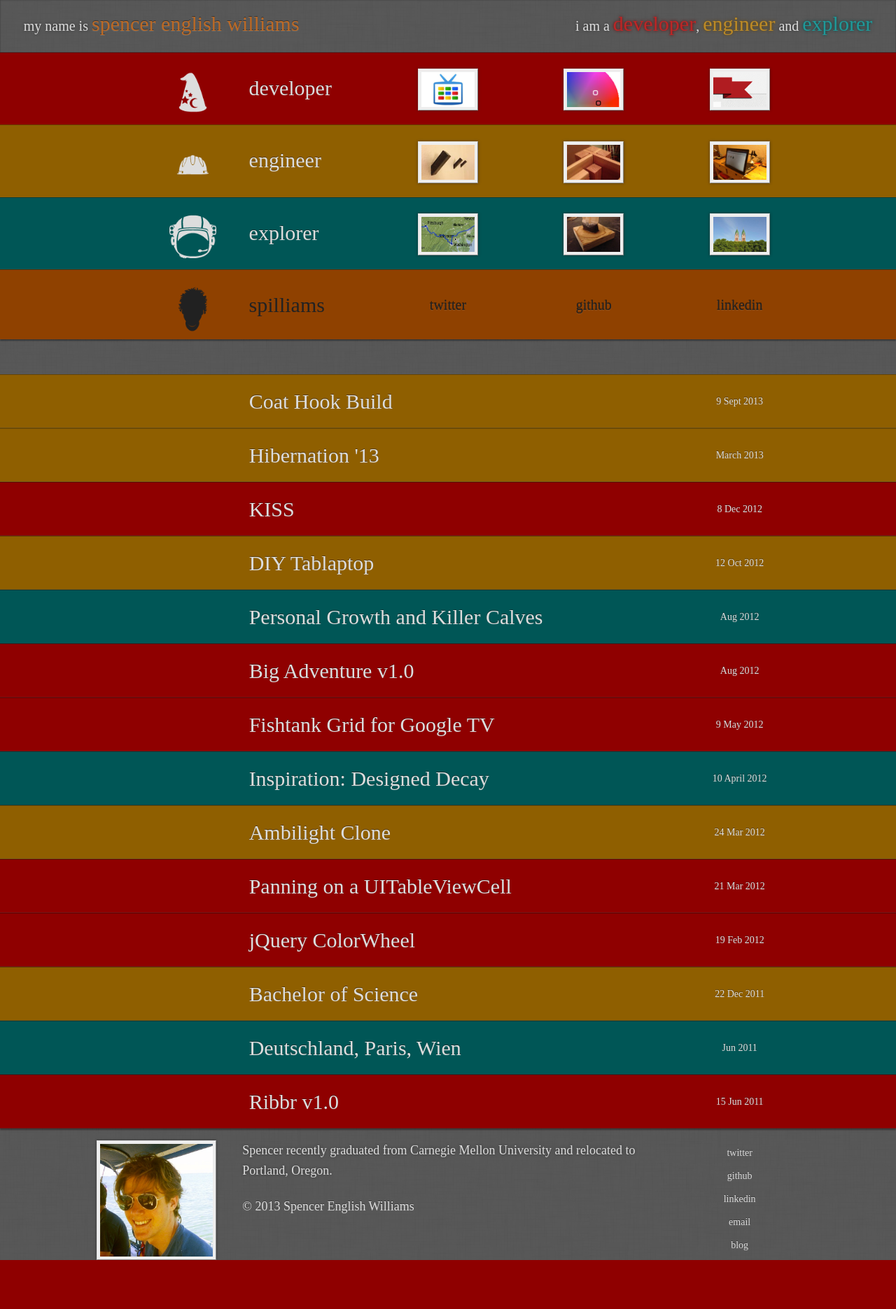
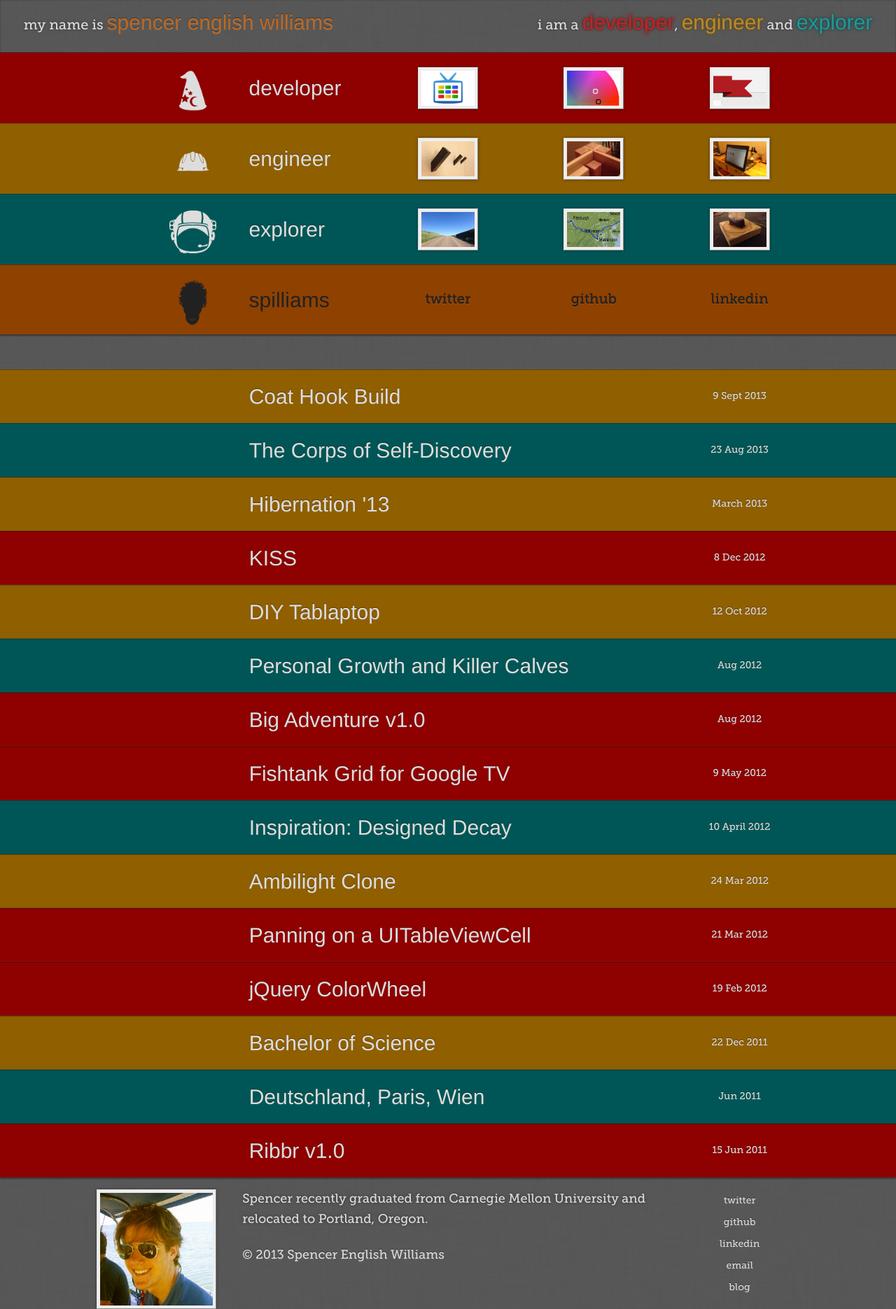
Before and after one commit to spilliams/s3willia, a PHP site: page / in a window 1280 px wide. Shown: the whole page at 70% size. Before the commit the page ends 1801 px from the top, so only its background shows below. Run offline with PHP 8.4, Linux system fonts and the light colour scheme; some web fonts are replaced.

Commit message:
wmcsd content, article grid, typeset fallbacks

```diff
--- a/javascripts/content.js
+++ b/javascripts/content.js
@@ -65,16 +65,35 @@ var articles = [
   {
     discipline:"exp",//eng, exp
     identifier:"wmcsd",
-    published:false,
+    published:true,
     headerTitle:"The Corps of Self-Discovery",
     date:"23 Aug 2013",
     hyperlinks:{
-      "blog post":"http://www.williamsandmeyer.co/day-78-done/"
+      "blog":"http://www.williamsandmeyer.co/",
+      "twitter photos":"https://twitter.com/surlylewis/media/grid",
+      "photosynths":"http://photosynth.net/userprofilepage.aspx?user=spilliams&content=Synths",
+      "route":"http://www.spencersbigadventure.com/tours/5"
     },
-    imageSrc:"",
+    imageSrc:"wmcsd.png",
     paragraphs:[
-      "",
-      ""
+      "In the summer of 2013 I undertook a quest to finish my cross-country cycling tour. This time I was with my good friend Grace, whom I had met in college 4 years previous.",
+      "<img data-src='images/articles/wmcsd/0.jpg'/>",
+      "We started in St Louis MO where Grace lived and about where I left off at the end of last year's tour. We kicked everything off with a big barbecue party with Grace's friends and family, then hit the Katy trail. At first it was slow going because we weren't in shape yet, besides which the Missouri was flooding and there was some tornado damage to cut through.",
+      "<img data-src='images/articles/wmcsd/1.jpg'/>",
+      "For the most part we stayed in public campgrounds. We each brought a tent&mdash;until one fateful stormy night in South Dakota, when we discovered how not-waterproof Grace's tent was. Sometimes we stayed with hosts from the WarmShowers network (which is like Couch Surfing but only for cyclists) and a handful of times we splurged on a hotel. I was really happy to camp though. I have a lot of good childhood memories in campgrounds, and I was disappointed last year that I didn't camp more.",
+      "<img data-src='images/articles/wmcsd/2.jpg'/>",
+      "Our route followed the Lewis &amp; Clark trail up the Missouri River, and we would have continued north some more but we heard some pretty terrifying stories of the hydrofracking in North Dakota. We decided to detour West, and we were not sorry. Advantages of the detour were places like the Badlands, the Black Hills, the Bighorn mountains and Yellowstone National Park.",
+      "<img data-src='images/articles/wmcsd/3.jpg'/>",
+      "<img data-src='images/articles/wmcsd/4.jpg'/>",
+      "There was never a day we didn't get on a bike. We would plan a &quot;rest day&quot; every 4 or 5 riding days, but those ended up being more about laundry and chores than actual resting. But we did some sightseeing too. In the Black Hills we took a day off to bike up the first half of the Needles Highway, to Sylvan Lake. There we took a relaxing swim before hiking up Harney Peak&mdash;the tallest US mountain East of the Rockies. This photo was taken during the Needles ride.",
+      "<img data-src='images/articles/wmcsd/5.jpg'/>",
+      "We had a lot of fun riding through Yellowstone, and once we were in Montana my mother caught up to us in her car and supported us through the Rockies. We drove for parts of that, because not doing so would mean we wouldn't get to see Glacier National Park, which is something I'd wanted to see for a long time.",
+      "Once we were on the Columbia river it wasn't long before we hit the Gorge and its unceasing Easterly winds. That last week of riding was the toughest I can remember, and entailed a couple of late night rides, a couple of early morning rides (before sunrise), and not a few tears of frustration. Here we are just after the 3000-mile mark near Umatilla WA.",
+      "<img data-src='images/articles/wmcsd/7.jpg'/>",
+      "After taking a few days' vacation in Portland, we took to the bikes again to finish the last leg: to the Pacific! We were joined by my brother and Grace's father. We rode out to a primitive USFS campground that Saturday night and the next morning, after stopping for breakfast in Astoria, we made it to Seaside and the welcoming (bronze) arms of Captains Meriwether Lewis and William Clark. Grace's mother and grandmother were there at the finish line too! We all drove back to Portland and enjoyed a celebratory dinner.",
+      "<img data-src='images/articles/wmcsd/8.jpg'/>",
+      "In all, we biked over 3300 miles in 11 weeks. This map shows the route we took, next to last year's for contrast.",
+      "<img data-src='images/articles/wmcsd/route.jpg'/>",
     ]
   },
   {
@@ -145,7 +164,8 @@ var articles = [
     hyperlinks:{
       "photos":"https://www.facebook.com/media/set/?set=a.4988463595772.2198941.1425030030&type=1&l=364ac6498d",
       "videos":"http://www.youtube.com/playlist?list=PLJ9rBKWG7TZ_6twwQPIhbvvr9bQcyHQ7S",
-      "blogs":"http://blog.spencerenglish.com/category/xc-tour/"
+      "blogs":"http://blog.spencerenglish.com/category/xc-tour/",
+      "route":"http://www.spencersbigadventure.com/tours/3"
     },
     imageSrc:"xcbt.jpg",
     paragraphs:[
--- a/sass/_grid.scss
+++ b/sass/_grid.scss
@@ -3,6 +3,7 @@
   -webkit-box-sizing: border-box;
   box-sizing: border-box; }
 
+$rowHeight: 75px;
 
 
 p, li { font-size: 18px; }
@@ -19,7 +20,7 @@ body {
     cursor: pointer;
   }
   #header {
-    line-height: 75px;
+    line-height: $rowHeight;
     a {
       line-height: 50px;
       font-size: 30px; } }
@@ -30,7 +31,7 @@ body {
   .feature .header {
     line-height: 100px; }
   .article .header {
-    line-height: 75px; }
+    line-height: $rowHeight; }
   #footer {
     a {
       font-size: 14px;
@@ -68,6 +69,9 @@ img {
   width: 100%;
   display: block;
 }
+.article .body {
+  padding-bottom: $rowHeight;
+}
 .article .body img.thumb {
   float: left;
   margin: 0 10px 10px 0;
--- a/sass/_typeset.scss
+++ b/sass/_typeset.scss
@@ -1,7 +1,28 @@
+// Cantarell, from Google Web Fonts
+
+@font-face {
+  font-family: 'Cantarell';
+  font-style: normal;
+  font-weight: normal;
+  src:
+    local('Cantarell Regular'),
+    local('Cantarell-Regular'),
+    url('http://themes.googleusercontent.com/static/fonts/cantarell/v2/V86VyqXbc09Sss3BPsMj17O3LdcAZYWl9Si6vvxL-qU.woff') format('woff'); }
+
+// Museo Slab, from My Fonts
+
+@font-face {
+  font-family: 'MuseoSlab-500';
+  src: url('../typefaces/202288_0_0.eot');
+  src:
+    url('../typefaces/202288_0_0.eot?#iefix') format('embedded-opentype'),
+    url('../typefaces/202288_0_0.woff') format('woff'),
+    url('../typefaces/202288_0_0.ttf') format('truetype'); }
+
 // Archer and Verlag come from HFJ's cloud.
 // <link rel="stylesheet" type="text/css" href="//cloud.typography.com/7377652/791262/css/fonts.css" />
-$serifFontFamily     : 'Archer SSm A', 'Archer SSm B';
-$sansSerifFontFamily : 'Verlag A', 'Verlag B';
+$serifFontFamily     : 'Archer SSm A', 'Archer SSm B', 'MuseoSlab-500', serif;
+$sansSerifFontFamily : 'Verlag A', 'Verlag B', 'Cantarell', 'Helvetica Neue', 'Helvetica', 'Arial', sans-serif;
 $monospaceFontFamily : "Consolas", "Menlo", "DejaVu Sans Mono", monospace;
 
 // Usage of typefaces
--- a/stylesheets/theme.css
+++ b/stylesheets/theme.css
@@ -296,32 +296,45 @@ img {
   border: 0 none transparent;
 }
 
-/* line 9, ../sass/_typeset.scss */
-body, .serif {
-  font-family: "Archer SSm A", "Archer SSm B";
+@font-face {
+  font-family: 'Cantarell';
+  font-style: normal;
+  font-weight: normal;
+  src: local("Cantarell Regular"), local("Cantarell-Regular"), url("http://themes.googleusercontent.com/static/fonts/cantarell/v2/V86VyqXbc09Sss3BPsMj17O3LdcAZYWl9Si6vvxL-qU.woff") format("woff");
 }
 
-/* line 13, ../sass/_typeset.scss */
-#header a, .title, .sans {
-  font-family: "Verlag A", "Verlag B";
+@font-face {
+  font-family: 'MuseoSlab-500';
+  src: url("../typefaces/202288_0_0.eot");
+  src: url("../typefaces/202288_0_0.eot?#iefix") format("embedded-opentype"), url("../typefaces/202288_0_0.woff") format("woff"), url("../typefaces/202288_0_0.ttf") format("truetype");
 }
 
-/* line 17, ../sass/_typeset.scss */
+/* line 30, ../sass/_typeset.scss */
+body, .serif {
+  font-family: "Archer SSm A", "Archer SSm B", "MuseoSlab-500", serif;
+}
+
+/* line 34, ../sass/_typeset.scss */
+#header a, .title, .sans {
+  font-family: "Verlag A", "Verlag B", "Cantarell", "Helvetica Neue", "Helvetica", "Arial", sans-serif;
+}
+
+/* line 38, ../sass/_typeset.scss */
 code, pre, .monospace {
   font-family: "Consolas", "Menlo", "DejaVu Sans Mono", monospace;
 }
 
-/* line 8, ../sass/_grid.scss */
+/* line 9, ../sass/_grid.scss */
 p, li {
   font-size: 18px;
 }
 
-/* line 10, ../sass/_grid.scss */
+/* line 11, ../sass/_grid.scss */
 body {
   font-size: 20px;
   line-height: 30px;
 }
-/* line 13, ../sass/_grid.scss */
+/* line 14, ../sass/_grid.scss */
 body #scroll-nav {
   position: fixed;
   top: 0;
@@ -330,87 +343,92 @@ body #scroll-nav {
   text-align: center;
   cursor: pointer;
 }
-/* line 21, ../sass/_grid.scss */
+/* line 22, ../sass/_grid.scss */
 body #header {
   line-height: 75px;
 }
-/* line 23, ../sass/_grid.scss */
+/* line 24, ../sass/_grid.scss */
 body #header a {
   line-height: 50px;
   font-size: 30px;
 }
-/* line 26, ../sass/_grid.scss */
+/* line 27, ../sass/_grid.scss */
 body .title {
   font-size: 30px;
 }
-/* line 28, ../sass/_grid.scss */
+/* line 29, ../sass/_grid.scss */
 body .meta {
   font-size: 14px;
 }
-/* line 30, ../sass/_grid.scss */
+/* line 31, ../sass/_grid.scss */
 body .feature .header {
   line-height: 100px;
 }
-/* line 32, ../sass/_grid.scss */
+/* line 33, ../sass/_grid.scss */
 body .article .header {
   line-height: 75px;
 }
-/* line 35, ../sass/_grid.scss */
+/* line 36, ../sass/_grid.scss */
 body #footer a {
   font-size: 14px;
 }
-/* line 38, ../sass/_grid.scss */
+/* line 39, ../sass/_grid.scss */
 body #footer p a {
   font-size: 18px;
 }
 
-/* line 44, ../sass/_grid.scss */
+/* line 45, ../sass/_grid.scss */
 #spilliams {
   height: 100px;
   line-height: 100px;
   margin-bottom: 50px;
 }
 
-/* line 50, ../sass/_grid.scss */
+/* line 51, ../sass/_grid.scss */
 .icon {
   max-height: 100px;
 }
 
-/* line 52, ../sass/_grid.scss */
+/* line 53, ../sass/_grid.scss */
 img {
   padding: 4px;
 }
 
-/* line 54, ../sass/_grid.scss */
+/* line 55, ../sass/_grid.scss */
 .icon img {
   width: 85px;
   margin-top: 7px;
   padding: 0;
 }
 
-/* line 59, ../sass/_grid.scss */
+/* line 60, ../sass/_grid.scss */
 #scroll-nav img {
   border-width: 0;
 }
 
-/* line 62, ../sass/_grid.scss */
+/* line 63, ../sass/_grid.scss */
 .preview {
   text-align: center;
 }
 
-/* line 64, ../sass/_grid.scss */
+/* line 65, ../sass/_grid.scss */
 .preview img {
   margin: 20px 30px;
   height: 60px;
 }
 
-/* line 67, ../sass/_grid.scss */
+/* line 68, ../sass/_grid.scss */
 .article img {
   width: 100%;
   display: block;
 }
 
-/* line 71, ../sass/_grid.scss */
+/* line 72, ../sass/_grid.scss */
+.article .body {
+  padding-bottom: 75px;
+}
+
+/* line 75, ../sass/_grid.scss */
 .article .body img.thumb {
   float: left;
   margin: 0 10px 10px 0;
@@ -418,7 +436,7 @@ img {
   width: auto;
 }
 
-/* line 77, ../sass/_grid.scss */
+/* line 81, ../sass/_grid.scss */
 .article .body, #footer {
   padding-top: 17px;
 }
```
Also changed, not shown: images/articles/wmcsd/0.jpg (added), images/articles/wmcsd/1.jpg (added), images/articles/wmcsd/2.jpg (added), images/articles/wmcsd/3.jpg (added), images/articles/wmcsd/4.jpg (added), images/articles/wmcsd/5.jpg (added), images/articles/wmcsd/7.jpg (added), images/articles/wmcsd/8.jpg (added), images/articles/wmcsd/route.jpg (added), images/previews/wmcsd.png (added).
